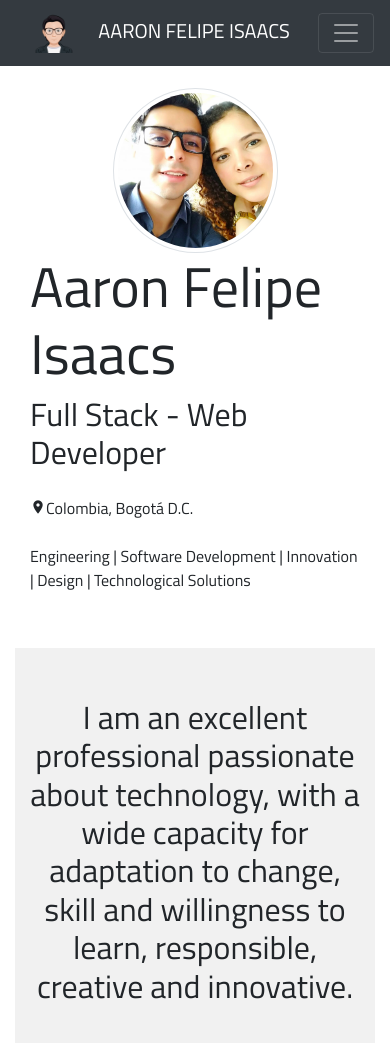
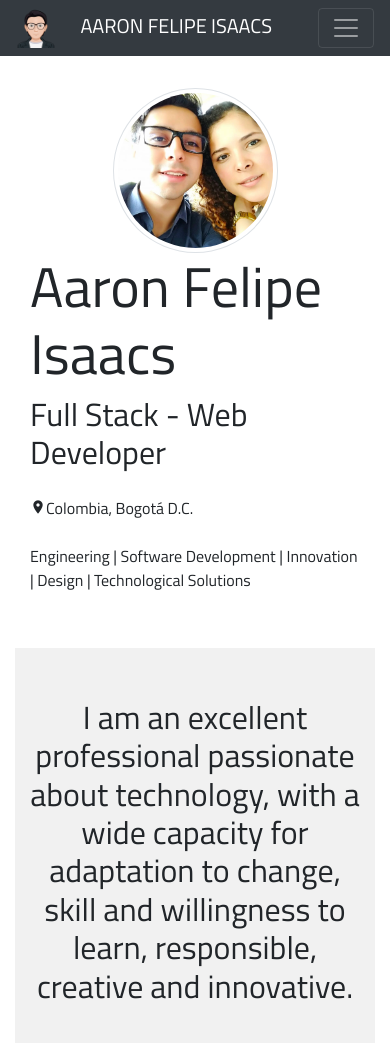
Before and after one commit to afisaacs/portfolio, a plain HTML site: page index.html in a window 390 px wide. Shown: the top 1043 px of the page. Drawn offline with nearby package versions, Linux system fonts and the light colour scheme.

Commit message:
Responsive design

```diff
--- a/css/main.css
+++ b/css/main.css
@@ -60,3 +60,17 @@ a.carousel-control-next, a.carousel-control-prev {
     -o-transition: 0.2s;
     transition: 0.2s;
 }
+
+#icon-navbar {
+    width: 40;
+}
+
+@media (max-width: 500px) {
+    #icon-navbar {
+        width: 20;
+    }
+
+    .navbar-brand {
+        padding: 0 !important;
+    }
+}
--- a/index.html
+++ b/index.html
@@ -31,8 +31,8 @@
 
         <!-- navigation -->
         <nav class="container navbar navbar-expand-lg navbar-dark bg-dark fixed-top">
-            <a class="navbar-brand " href="#header" style="padding-left: 5%;">
-                <img class="my-auto" src="img/tabicon.png" width="40">
+            <a class="navbar-brand pl-5" href="#header" >
+                <img id="icon-navbar" class="my-auto" src="img/tabicon.png" width="40">
                 <span style="margin-left: 20px;" class="my-auto">AARON FELIPE ISAACS</span>
             </a>
 
```
